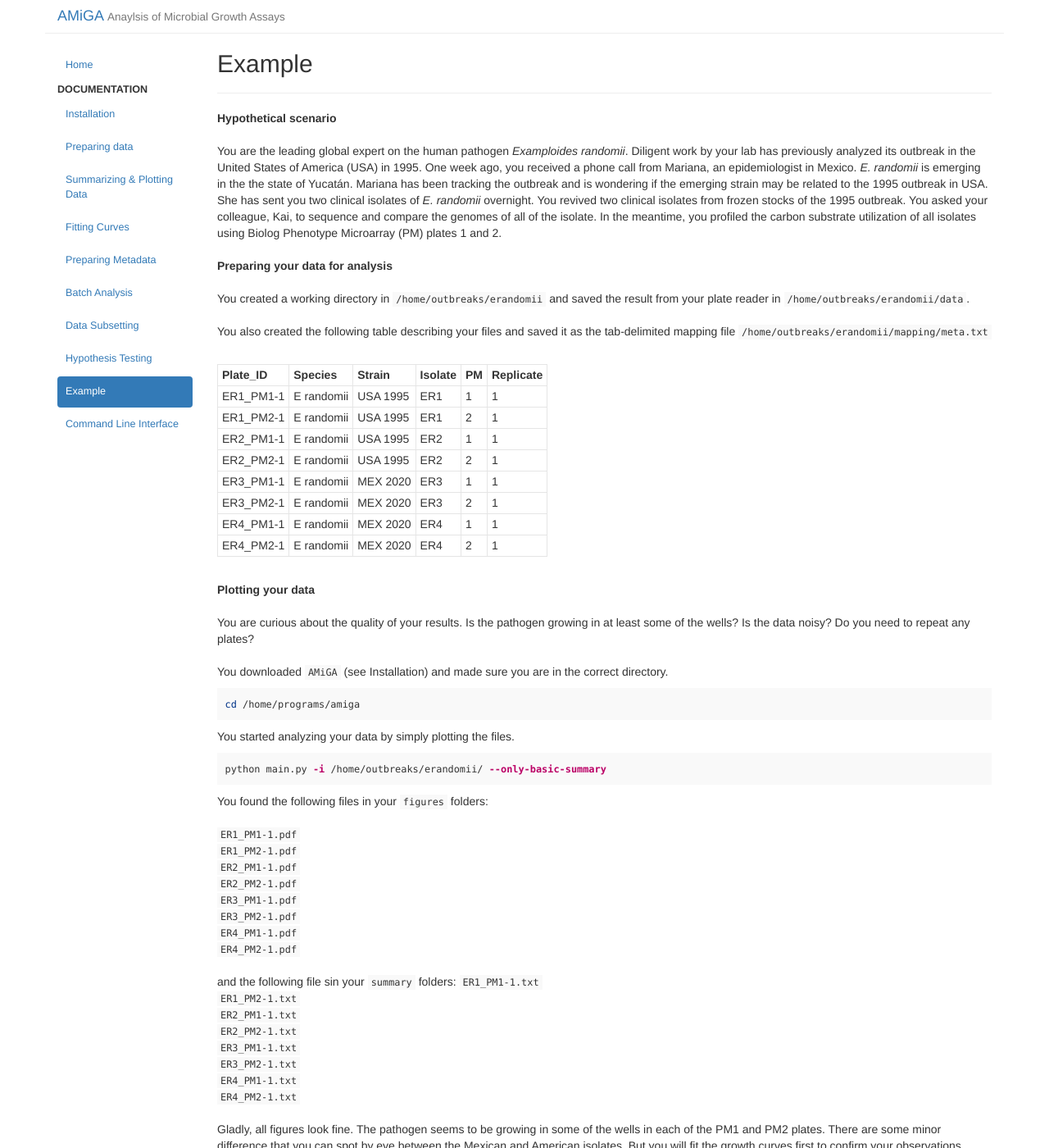
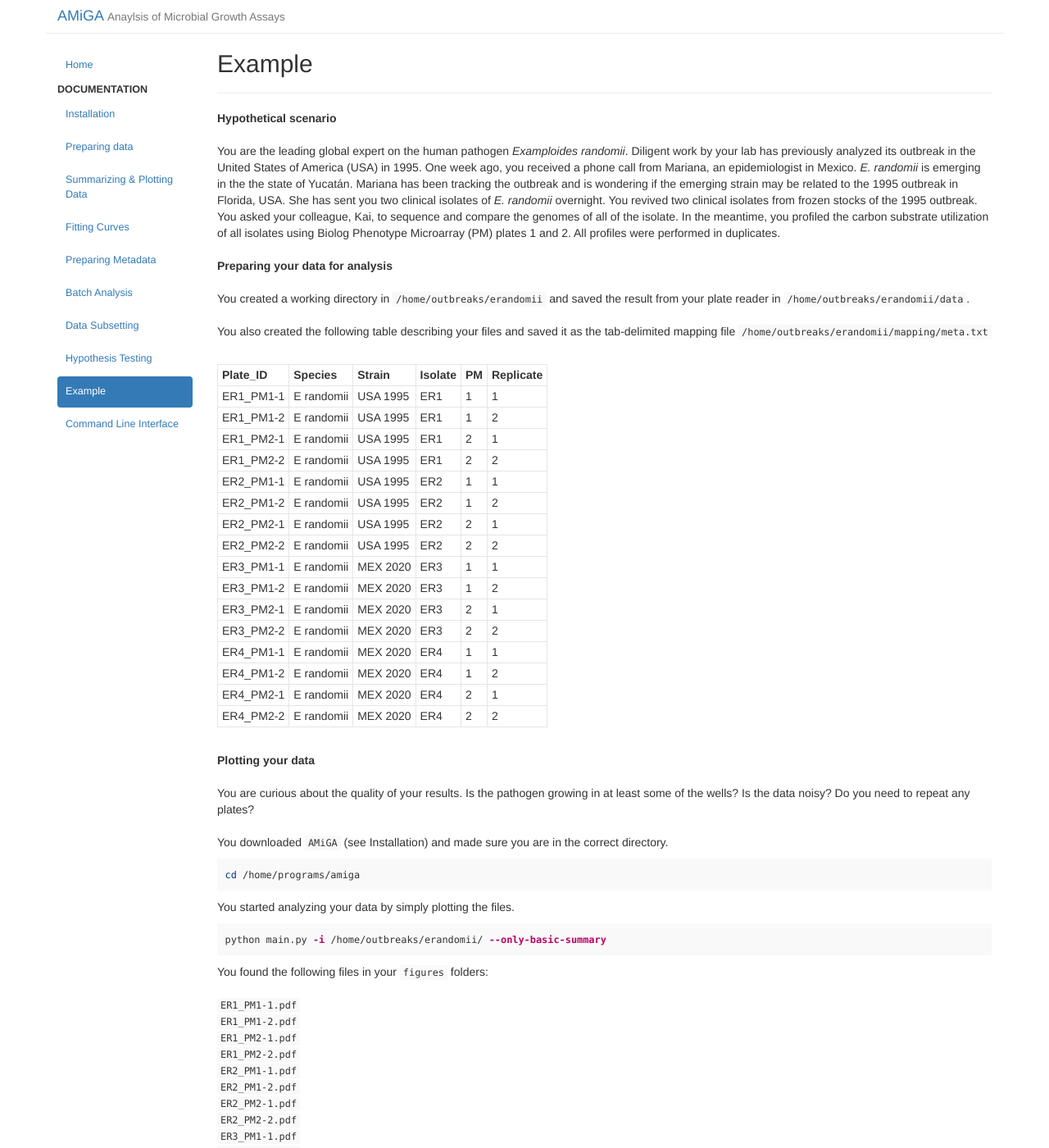
Before and after one commit to firasmidani/amiga, a Jekyll site: the page built from docs/_posts/2020-03-23-example.md, in a window 1280 px wide and 1400 px high. Shown: the whole window at 82% size. Built offline with Jekyll 4.4.1, drawn with Linux system fonts in a browser that asks for light colours; some of the changed text lies outside the part shown.

Commit message:
added conclusion to example

```diff
--- a/docs/_posts/2020-03-23-example.md
+++ b/docs/_posts/2020-03-23-example.md
@@ -9,7 +9,7 @@
 
 **Hypothetical scenario**
 <br /><br/>
-You are the leading global expert on the human pathogen *Examploides randomii*. Diligent work by your lab has previously analyzed its outbreak in the United States of America (USA) in 1995. One week ago, you received a phone call from Mariana, an epidemiologist in Mexico. *E. randomii* is emerging in the the state of Yucatán. Mariana has been tracking the outbreak and is wondering if the emerging strain may be related to the 1995 outbreak in USA. She has sent you two clinical isolates of *E. randomii* overnight. You revived two clinical isolates from frozen stocks of the 1995 outbreak. You asked your colleague, Kai, to sequence and compare the genomes of all of the isolate. In the meantime, you profiled the carbon substrate utilization of all isolates using Biolog Phenotype Microarray (PM) plates 1 and 2.
+You are the leading global expert on the human pathogen *Examploides randomii*. Diligent work by your lab has previously analyzed its outbreak in the United States of America (USA) in 1995. One week ago, you received a phone call from Mariana, an epidemiologist in Mexico. *E. randomii* is emerging in the the state of Yucatán. Mariana has been tracking the outbreak and is wondering if the emerging strain may be related to the 1995 outbreak in Florida, USA. She has sent you two clinical isolates of *E. randomii* overnight. You revived two clinical isolates from frozen stocks of the 1995 outbreak. You asked your colleague, Kai, to sequence and compare the genomes of all of the isolate. In the meantime, you profiled the carbon substrate utilization of all isolates using Biolog Phenotype Microarray (PM) plates 1 and 2. All profiles were performed in duplicates.
 <br /><br/>
 **Preparing your data for analysis**
 <br /><br/>
@@ -21,13 +21,21 @@
 |Plate_ID|Species|Strain|Isolate|PM|Replicate|
 |:---|:---|:---|:---|:---|:---|
 |ER1_PM1-1|E randomii|USA 1995|ER1|1|1|
+|ER1_PM1-2|E randomii|USA 1995|ER1|1|2|
 |ER1_PM2-1|E randomii|USA 1995|ER1|2|1|
+|ER1_PM2-2|E randomii|USA 1995|ER1|2|2|
 |ER2_PM1-1|E randomii|USA 1995|ER2|1|1|
+|ER2_PM1-2|E randomii|USA 1995|ER2|1|2|
 |ER2_PM2-1|E randomii|USA 1995|ER2|2|1|
+|ER2_PM2-2|E randomii|USA 1995|ER2|2|2|
 |ER3_PM1-1|E randomii|MEX 2020|ER3|1|1|
+|ER3_PM1-2|E randomii|MEX 2020|ER3|1|2|
 |ER3_PM2-1|E randomii|MEX 2020|ER3|2|1|
+|ER3_PM2-2|E randomii|MEX 2020|ER3|2|2|
 |ER4_PM1-1|E randomii|MEX 2020|ER4|1|1|
+|ER4_PM1-2|E randomii|MEX 2020|ER4|1|2|
 |ER4_PM2-1|E randomii|MEX 2020|ER4|2|1|
+|ER4_PM2-2|E randomii|MEX 2020|ER4|2|2|
 
 <br />
 **Plotting your data**
@@ -49,23 +57,39 @@
 You found the following files in your `figures` folders:
 <br /><br/>
 `ER1_PM1-1.pdf`<br/>
+`ER1_PM1-2.pdf`<br/>
 `ER1_PM2-1.pdf`<br/>
+`ER1_PM2-2.pdf`<br/>
 `ER2_PM1-1.pdf`<br/>
+`ER2_PM1-2.pdf`<br/>
 `ER2_PM2-1.pdf`<br/>
+`ER2_PM2-2.pdf`<br/>
 `ER3_PM1-1.pdf`<br/>
+`ER3_PM1-2.pdf`<br/>
 `ER3_PM2-1.pdf`<br/>
+`ER3_PM2-2.pdf`<br/>
 `ER4_PM1-1.pdf`<br/>
+`ER4_PM1-2.pdf`<br/>
 `ER4_PM2-1.pdf`<br/>
+`ER4_PM2-2.pdf`<br/>
 <br/>
 and the following file sin your `summary` folders:
 `ER1_PM1-1.txt`<br/>
+`ER1_PM1-2.txt`<br/>
 `ER1_PM2-1.txt`<br/>
+`ER1_PM2-2.txt`<br/>
 `ER2_PM1-1.txt`<br/>
+`ER2_PM1-2.txt`<br/>
 `ER2_PM2-1.txt`<br/>
+`ER2_PM2-2.txt`<br/>
 `ER3_PM1-1.txt`<br/>
+`ER3_PM1-2.txt`<br/>
 `ER3_PM2-1.txt`<br/>
+`ER3_PM2-2.txt`<br/>
 `ER4_PM1-1.txt`<br/>
+`ER4_PM1-2.txt`<br/>
 `ER4_PM2-1.txt`<br/>
+`ER4_PM2-2.txt`<br/>
 <br />
 Gladly, all figures look fine. The pathogen seems to be growing in some of the wells in each of the PM1 and PM2 plates. There are some minor difference that you can spot by eye between the Mexican and American isolates. But you will fit the growth curves first to confirm your observations.
 <br /><br/>
@@ -161,3 +185,7 @@
 $$\text{Bayes Factor} = \frac{P(H1|D)}{P(H0|D)}$$
 
 Therefore, the analysis suggest that support for the alternative hypothesis that strain identity contributes to differences in growth is approximately 44% higher than support for the null hypothesis that only time explains variations in optical density measurements. However, because the FDR is set to 20% and because the estimated models do not visually differ, you believe these minute differences detected by the GP regression are more likely explained by batch effects (i.e. random noise).
+
+**Conclusion**
+
+You discussed the results of you analysis with Kai who has finished sequencing the genome for all of these isolates. He has found mutations in the genes involved in L-Lactic Acid, Sorbic Acid, Sorbitol, and 2-Aminoethanol. Outstanding! Those results match the phenotypic characterization of your isolates. Kai also found out that the Mexican strains are closely related to the strains from 1995 outbreak in the USA but are not a direct lineage. You share those results with Mariana but also formulate new experiments to investigate those metabolic adaptations.
```
